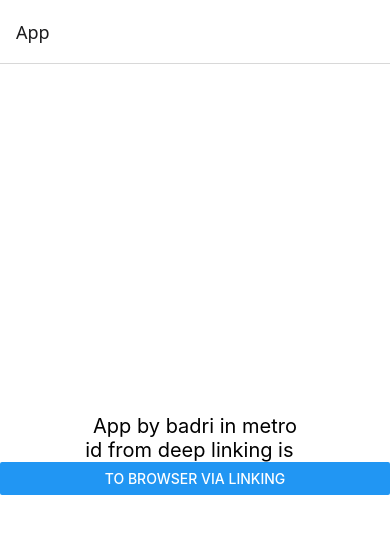
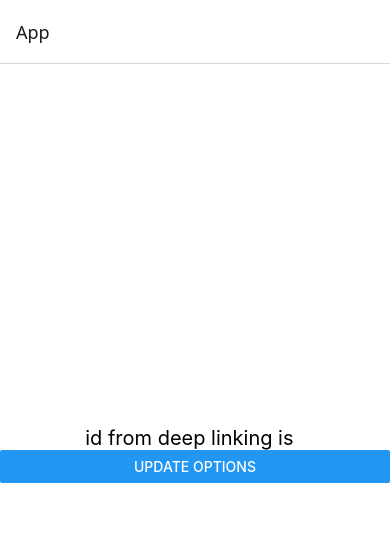
Before and after one commit to LCB2021029-Badri/RNtest, a React Native app: screen /myscreen in a window 390 px wide. Shown: the top 534 px of the page. Built offline with nearby package versions, Linux system fonts and the light colour scheme.

Commit message:
navigation setOptions

```diff
--- a/index.js
+++ b/index.js
@@ -5,16 +5,18 @@ import ScreenFlexBox from './ui/ScreenFlexBox';
 import MyScreen from './ui/MyScreen';
 import HomeScreen from './uiNeoPop/HomeScreen';
 import {name as appName} from './app.json';
-import { NavigationContainer } from '@react-navigation/native';
+import { Link, NavigationContainer } from '@react-navigation/native';
 import { createNativeStackNavigator } from '@react-navigation/native-stack';
-import linking from './ui/Linking';
+import Linking from './ui/Linking';
 
 const Stack = createNativeStackNavigator();
 
+// todo: export types here for navigation
+
 const Badri = () =>{
     return(
-        <NavigationContainer linking={linking}>
-            <Stack.Navigator>
+        <NavigationContainer linking={Linking}>
+            <Stack.Navigator initialRouteName="App">
                 <Stack.Screen name="App" component={App} />
                 <Stack.Screen name="HomeScreen" component={HomeScreen}/>
                 <Stack.Screen name="MyScreen" component={MyScreen}/>
--- a/ui/App.tsx
+++ b/ui/App.tsx
@@ -1,6 +1,6 @@
 import { StyleSheet, Text, View, Linking, Button } from 'react-native';
 import React from 'react';
-import { useRoute, RouteProp } from '@react-navigation/native';
+import { useRoute, RouteProp, useNavigation } from '@react-navigation/native';
 
 type AppRouteParams = {
   id?: string; // id is optional
@@ -10,14 +10,15 @@ type AppRouteProp = RouteProp<{ App: AppRouteParams }, 'App'>;
 
 // basic app
 const App = () => {
+  const navigation = useNavigation();
   const route = useRoute<AppRouteProp>();
   const {id} = route.params || {};
   console.log('Hello World!');
   return (
     <View style={styles.container}>
-      <Text style={styles.textStyles}>App by badri in metro</Text>
       <Text style={styles.textStyles}>id from deep linking is {id} </Text>
-      <Button title="To Browser via Linking" onPress={() => Linking.openURL('https://github.com/LCB2021029-Badri')}/>
+      <Button title="Update Options" onPress={() => navigation.setOptions({ title: 'Updated Options!' }) }/>
+      {/* <Button title="To Browser via Linking" onPress={() => Linking.openURL('https://github.com/LCB2021029-Badri')}/> */}
       {/* <Button title="To Mail via Linking" onPress={() => Linking.openURL('mailto:badriakkalaofficial@gmail.com')} /> */}
       {/* <Button title="To Dail pad via Linking" onPress={() => Linking.openURL('tel:8919452831')} /> */}
     </View>
--- a/ui/Linking.js
+++ b/ui/Linking.js
@@ -15,11 +15,12 @@ const config = {
     },
 };
 
-const linking = {
+const Linking = {
     // for deep linking
-    // RNText://open/{ScreenName}/{ExtraInfoToRetrievex}
-    prefixes:['RNTest://open'],
+    // RNText://open/{ScreenName}/{params}
+    // https://example.com/{ScreenName}/{params}
+    prefixes: ['RNTest://open', 'http://example.com', 'https://example.com'],
     config,
 };
 
-export default linking;
+export default Linking;
```
